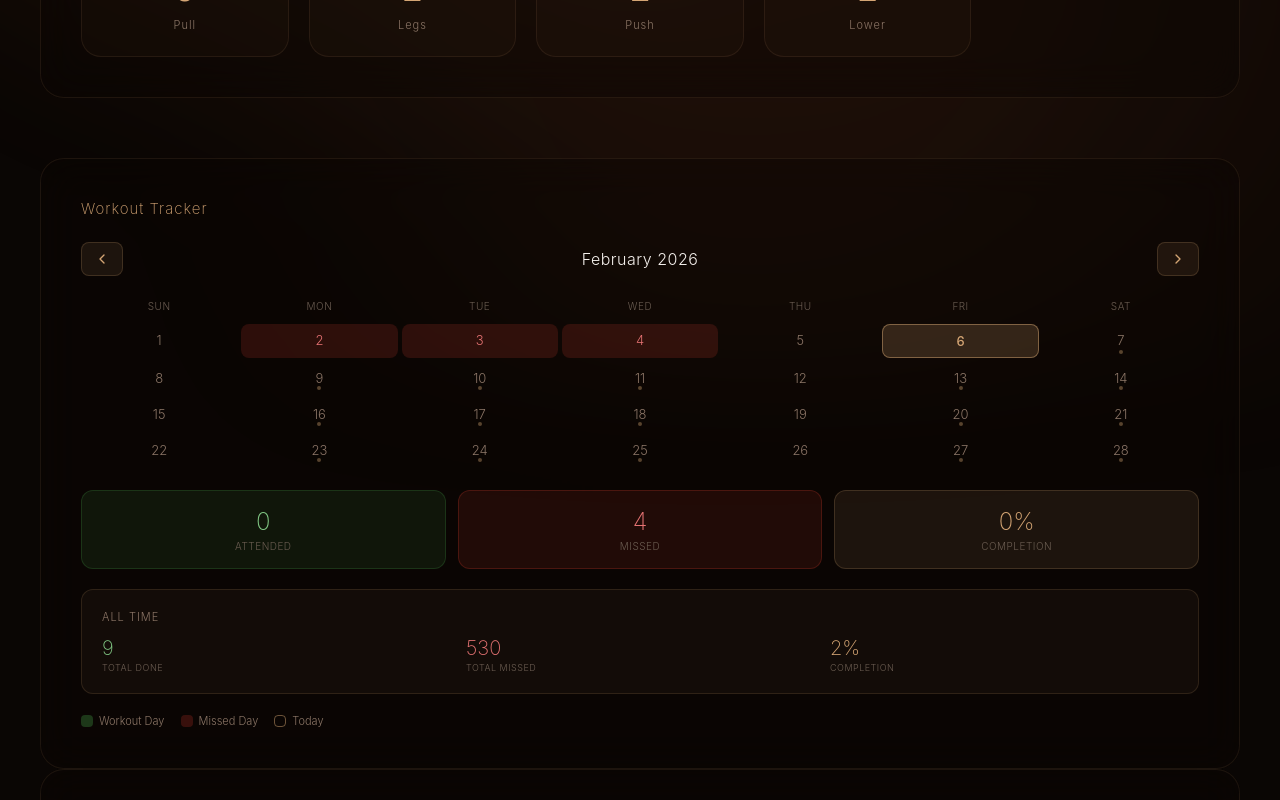
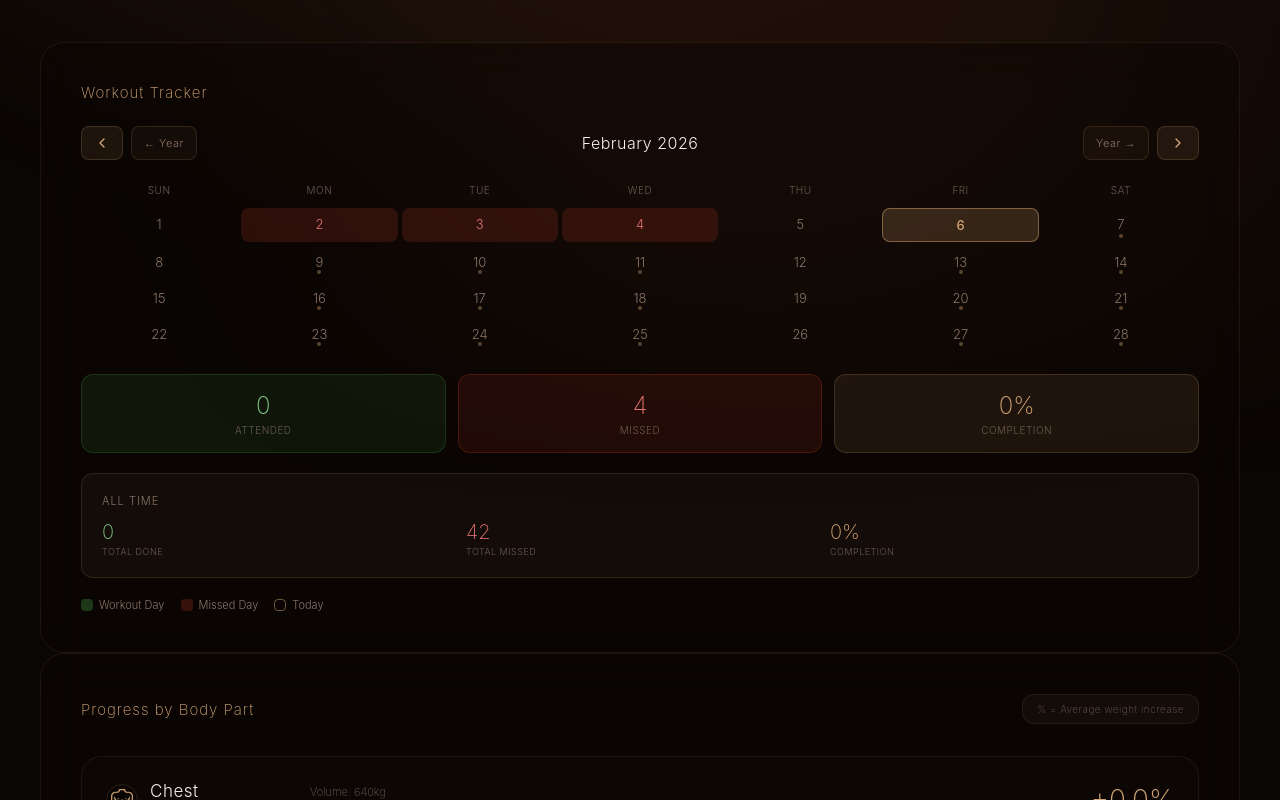
Before and after one commit to douglastjokro/movement, a React (Vite) app: page / in a window 1280 px wide. Shown: the part 560-1360 px from the top of the page. Built offline with nearby package versions, Linux system fonts and the light colour scheme.

Commit message:
Add files via upload

```diff
--- a/src/WorkoutTracker.jsx
+++ b/src/WorkoutTracker.jsx
@@ -35,16 +35,20 @@ const WorkoutCalendar = ({ workoutHistory }) => {
     const { daysInMonth, year, month } = getDaysInMonth(selectedMonth);
     const workoutDates = getWorkoutDatesInMonth();
 
+    // Training start date: December 10, 2025
+    const trainingStartDate = new Date('2025-12-10');
+
     let expectedCount = 0;
     let completedCount = workoutDates.length;
 
-    // Count expected workout days in this month
+    // Count expected workout days in this month (only after training start date)
     for (let day = 1; day <= daysInMonth; day++) {
       const date = new Date(year, month, day);
       const dayOfWeek = date.getDay();
       const isPastDate = date <= new Date();
-
-      if (expectedDays.includes(dayOfWeek) && isPastDate) {
+      const isAfterStartDate = date >= trainingStartDate;
+
+      if (expectedDays.includes(dayOfWeek) && isPastDate && isAfterStartDate) {
         expectedCount++;
       }
     }
@@ -55,18 +59,38 @@ const WorkoutCalendar = ({ workoutHistory }) => {
   };
 
   const getAllTimeStats = () => {
-    const totalCompleted = workoutHistory.length;
-
-    // Calculate total expected workouts from first workout to today
-    if (workoutHistory.length === 0) {
-      return { totalExpected: 0, totalCompleted: 0, totalMissed: 0 };
-    }
-
-    const firstWorkoutDate = new Date(Math.min(...workoutHistory.map(w => new Date(w.date))));
+    // Training start date: December 10, 2025 (earliest possible)
+    const trainingStartDate = new Date('2025-12-10');
+
+    // Filter workouts to only include those on or after start date
+    const validWorkouts = workoutHistory.filter(w => new Date(w.date) >= trainingStartDate);
+    const totalCompleted = validWorkouts.length;
+
+    // If no workouts yet, start counting from training start date
+    if (totalCompleted === 0) {
       const today = new Date();
-
       let totalExpected = 0;
-    const currentDate = new Date(firstWorkoutDate);
+      const currentDate = new Date(trainingStartDate);
+
+      while (currentDate <= today) {
+        const dayOfWeek = currentDate.getDay();
+        if (expectedDays.includes(dayOfWeek)) {
+          totalExpected++;
+        }
+        currentDate.setDate(currentDate.getDate() + 1);
+      }
+
+      return { totalExpected, totalCompleted: 0, totalMissed: totalExpected };
+    }
+
+    // Start counting from first actual workout (not before training start date)
+    const firstWorkoutDate = new Date(Math.min(...validWorkouts.map(w => new Date(w.date))));
+    const actualStartDate = firstWorkoutDate < trainingStartDate ? trainingStartDate : firstWorkoutDate;
+
+    const today = new Date();
+
+    let totalExpected = 0;
+    const currentDate = new Date(actualStartDate);
 
     while (currentDate <= today) {
       const dayOfWeek = currentDate.getDay();
@@ -88,6 +112,9 @@ const WorkoutCalendar = ({ workoutHistory }) => {
     const today = new Date();
     const isCurrentMonth = today.getFullYear() === year && today.getMonth() === month;
     const todayDate = isCurrentMonth ? today.getDate() : -1;
+
+    // Training start date: December 10, 2025
+    const trainingStartDate = new Date('2025-12-10');
 
     const days = [];
 
@@ -104,7 +131,15 @@ const WorkoutCalendar = ({ workoutHistory }) => {
       const hasWorkout = workoutDates.includes(day);
       const isPast = date < today || (isCurrentMonth && day < todayDate);
       const isToday = isCurrentMonth && day === todayDate;
-      const isMissed = isExpectedDay && isPast && !hasWorkout && !isToday;
+
+      // Only mark as missed if:
+      // 1. It's an expected day
+      // 2. It's in the past
+      // 3. No workout was completed
+      // 4. It's not today
+      // 5. It's on or after training start date
+      const isAfterStartDate = date >= trainingStartDate;
+      const isMissed = isExpectedDay && isPast && !hasWorkout && !isToday && isAfterStartDate;
 
       days.push(
         <div
@@ -176,13 +211,14 @@ const WorkoutCalendar = ({ workoutHistory }) => {
         Workout Tracker
       </h3>
 
-      {/* Month Selector */}
+      {/* Month and Year Selector */}
       <div style={{
         display: 'flex',
         justifyContent: 'space-between',
         alignItems: 'center',
         marginBottom: '20px'
       }}>
+        <div style={{ display: 'flex', gap: '8px' }}>
           <button
             onClick={() => changeMonth(-1)}
             style={{
@@ -202,6 +238,28 @@ const WorkoutCalendar = ({ workoutHistory }) => {
             <ChevronLeft size={16} />
           </button>
 
+          <button
+            onClick={() => {
+              const newDate = new Date(selectedMonth);
+              newDate.setFullYear(newDate.getFullYear() - 1);
+              setSelectedMonth(newDate);
+            }}
+            style={{
+              background: 'rgba(205, 160, 110, 0.05)',
+              border: '1px solid rgba(205, 160, 110, 0.15)',
+              borderRadius: '8px',
+              padding: '8px 12px',
+              color: '#8b7566',
+              cursor: 'pointer',
+              fontSize: '11px',
+              fontWeight: 300,
+              letterSpacing: '0.5px'
+            }}
+          >
+            ← Year
+          </button>
+        </div>
+
         <div style={{
           fontSize: '16px',
           fontWeight: 300,
@@ -210,6 +268,28 @@ const WorkoutCalendar = ({ workoutHistory }) => {
         }}>
           {selectedMonth.toLocaleDateString('en-US', { month: 'long', year: 'numeric' })}
         </div>
+
+        <div style={{ display: 'flex', gap: '8px' }}>
+          <button
+            onClick={() => {
+              const newDate = new Date(selectedMonth);
+              newDate.setFullYear(newDate.getFullYear() + 1);
+              setSelectedMonth(newDate);
+            }}
+            style={{
+              background: 'rgba(205, 160, 110, 0.05)',
+              border: '1px solid rgba(205, 160, 110, 0.15)',
+              borderRadius: '8px',
+              padding: '8px 12px',
+              color: '#8b7566',
+              cursor: 'pointer',
+              fontSize: '11px',
+              fontWeight: 300,
+              letterSpacing: '0.5px'
+            }}
+          >
+            Year →
+          </button>
 
           <button
             onClick={() => changeMonth(1)}
@@ -229,6 +309,7 @@ const WorkoutCalendar = ({ workoutHistory }) => {
           >
             <ChevronRight size={16} />
           </button>
+        </div>
       </div>
 
       {/* Day labels */}
@@ -624,12 +705,31 @@ const WorkoutTracker = () => {
     if (savedData && !gDriveConnected) {
       try {
         const data = JSON.parse(savedData);
-        if (data.exercises) setExercises(data.exercises);
+
+        // Filter exercises to remove history before December 10, 2025
+        const trainingStartDate = new Date('2025-12-10');
+        if (data.exercises) {
+          const filteredExercises = {};
+          Object.entries(data.exercises).forEach(([key, exercise]) => {
+            filteredExercises[key] = {
+              ...exercise,
+              history: exercise.history
+                ? exercise.history.filter(entry => new Date(entry.date) >= trainingStartDate)
+                : []
+            };
+          });
+          setExercises(filteredExercises);
+        }
+
         if (data.programs && Object.keys(data.programs).length > 0) {
           // Only update programs if there's saved data
           setPrograms(data.programs);
         }
-        if (data.workoutHistory) setWorkoutHistory(data.workoutHistory);
+        if (data.workoutHistory) {
+          // Filter out workouts before December 10, 2025
+          const filteredHistory = data.workoutHistory.filter(w => new Date(w.date) >= trainingStartDate);
+          setWorkoutHistory(filteredHistory);
+        }
       } catch (error) {
         console.error('Error loading from localStorage:', error);
       }
@@ -852,10 +952,28 @@ const WorkoutTracker = () => {
 
         const data = await contentResponse.json();
 
-        if (data.exercises) setExercises(data.exercises);
+        // Filter exercises to remove history before December 10, 2025
+        const trainingStartDate = new Date('2025-12-10');
+        if (data.exercises) {
+          const filteredExercises = {};
+          Object.entries(data.exercises).forEach(([key, exercise]) => {
+            filteredExercises[key] = {
+              ...exercise,
+              history: exercise.history
+                ? exercise.history.filter(entry => new Date(entry.date) >= trainingStartDate)
+                : []
+            };
+          });
+          setExercises(filteredExercises);
+        }
+
         if (data.programs) setPrograms(data.programs);
         if (data.currentWorkout) setCurrentWorkout(data.currentWorkout);
-        if (data.workoutHistory) setWorkoutHistory(data.workoutHistory);
+        if (data.workoutHistory) {
+          // Filter out workouts before December 10, 2025
+          const filteredHistory = data.workoutHistory.filter(w => new Date(w.date) >= trainingStartDate);
+          setWorkoutHistory(filteredHistory);
+        }
 
         console.log('✅ Data loaded from Google Drive!');
       } else {
@@ -1038,6 +1156,7 @@ const WorkoutTracker = () => {
 
   const saveWorkout = () => {
     const updatedExercises = { ...exercises };
+    let completedExercises = 0; // Track how many exercises actually had valid sets
 
     Object.entries(currentWorkout).forEach(([exerciseId, data]) => {
       // Convert empty strings to numbers and filter out invalid sets
@@ -1048,6 +1167,8 @@ const WorkoutTracker = () => {
 
       if (validSets.length === 0) return; // Skip if no valid sets
 
+      completedExercises++; // Increment only if exercise has valid sets
+
       const bestSet = validSets.reduce((best, set) =>
         set.weight * set.reps > best.weight * best.reps ? set : best
       );
@@ -1062,7 +1183,12 @@ const WorkoutTracker = () => {
     });
 
     setExercises(updatedExercises);
-    setWorkoutHistory([...workoutHistory, { date: selectedDate, type: selectedDay, exercisesCompleted: Object.keys(currentWorkout).length }]);
+
+    // Only add to workoutHistory if at least one exercise was completed
+    if (completedExercises > 0) {
+      setWorkoutHistory([...workoutHistory, { date: selectedDate, type: selectedDay, exercisesCompleted: completedExercises }]);
+    }
+
     setCurrentWorkout({});
     setSelectedDate(new Date().toISOString().split('T')[0]);
     setActiveTab('dashboard');
```
Lines whose indentation alone changed are shown as unchanged.
